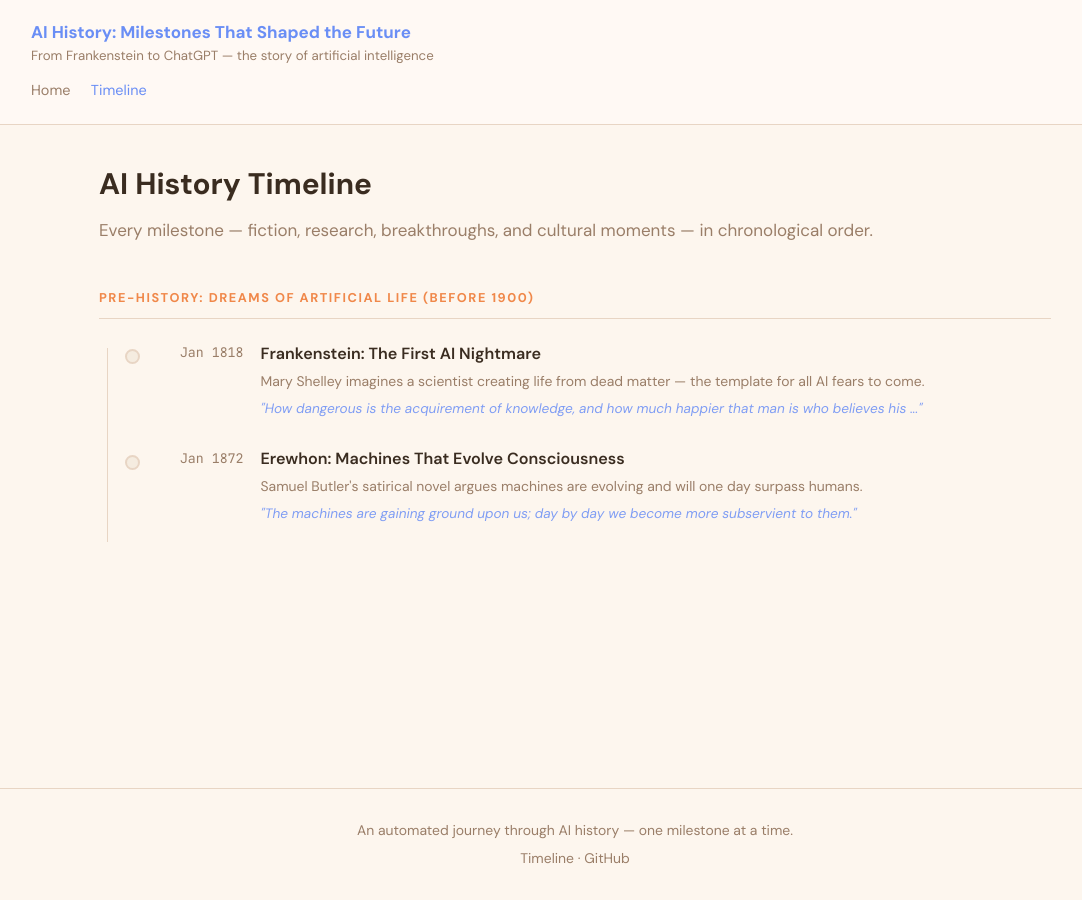
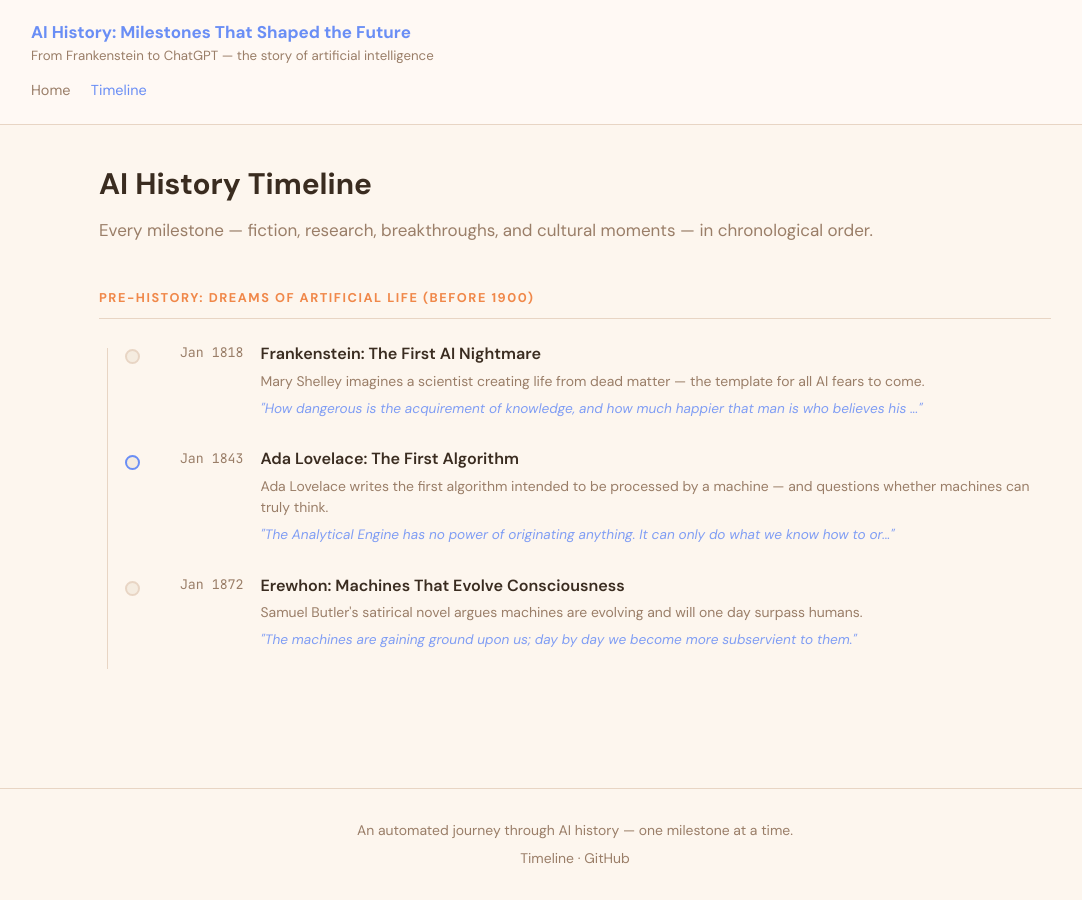
Before and after one commit to aag1091-alt/AI-History-Blog, a Jekyll site: the page built from timeline.html, in a window 1280 px wide. Shown: the whole page, without its empty margins (65-1147 px from the left). Built offline with Jekyll 4.4.1, drawn with Linux system fonts in a browser that asks for light colours.

Commit message:
Add milestone: Ada Lovelace: The First Algorithm (1843-01-01)
Category: Research
Era: Pre-History: Dreams of Artificial Life (Before 1900)

```diff
--- a/_data/timeline.yml
+++ b/_data/timeline.yml
@@ -16,3 +16,12 @@
   category: "Film & Fiction"
   quote: "The machines are gaining ground upon us; day by day we become more subservient to them."
   quote_author: "Samuel Butler, Erewhon (1872)"
+
+- id: "ada-lovelace-1843"
+  title: "Ada Lovelace: The First Algorithm"
+  subtitle: "Ada Lovelace writes the first algorithm intended to be processed by a machine — and questions whether machines can truly think."
+  event_date: "1843-01-01"
+  era: "Pre-History: Dreams of Artificial Life (Before 1900)"
+  category: "Research"
+  quote: "The Analytical Engine has no power of originating anything. It can only do what we know how to order it to perform."
+  quote_author: "Ada Lovelace, 1843"
--- /dev/null
+++ b/_posts/1843-01-01-ada-lovelace-1843.md
@@ -0,0 +1,33 @@
+---
+layout: post
+title: "Ada Lovelace: The First Algorithm"
+subtitle: "Ada Lovelace writes the first algorithm intended to be processed by a machine — and questions whether machines can truly think."
+date: 1843-01-01
+event_date: "1843-01-01"
+era: "Pre-History: Dreams of Artificial Life (Before 1900)"
+category: "Research"
+location: "London, England"
+people:
+  - "Ada Lovelace"
+  - "Charles Babbage"
+quote: "The Analytical Engine has no power of originating anything. It can only do what we know how to order it to perform."
+quote_author: "Ada Lovelace, 1843"
+significance: "Lovelace's notes on Babbage's Analytical Engine contain the first algorithm and the 'Lovelace objection' — that machines can only do what we tell them, they cannot originate anything. This argument echoes in AI debates to this day."
+image: "/assets/images/ada-lovelace-1843.jpg"
+image_alt: "Ada Lovelace: The First Algorithm"
+image_caption: "Alfred Edward Chalon / Public domain"
+image_source: "https://commons.wikimedia.org/wiki/File%3AAda_Lovelace_portrait.jpg"
+references:
+  - title: "Ada Lovelace — Wikipedia"
+    url: "https://en.wikipedia.org/wiki/Ada_Lovelace"
+---
+
+**The Birth of Algorithmic Thinking**
+
+In 1843, Ada Lovelace made history by writing the first algorithm for Charles Babbage's Analytical Engine, a proposed mechanical computer.
+
+**What happened:** Ada Lovelace recognized the potential of the Analytical Engine and created a method for calculating Bernoulli numbers using it. Her notes on the engine contain the first computer program, predating modern programming concepts [Ada Lovelace](https://en.wikipedia.org/wiki/Ada_Lovelace). This work sparked debate about the machine's capabilities, with Lovelace arguing that it could only perform tasks instructed by humans, a notion still relevant in AI discussions today.
+
+**Why it matters:** Lovelace's work laid the foundation for modern computer science and inspired later pioneers of AI. Her notes on the Analytical Engine demonstrated an understanding of the power and limitations of machines, influencing the development of artificial intelligence.
+
+* [Ada Lovelace](https://en.wikipedia.org/wiki/Ada_Lovelace)
```
Also changed, not shown: 1 other file.
